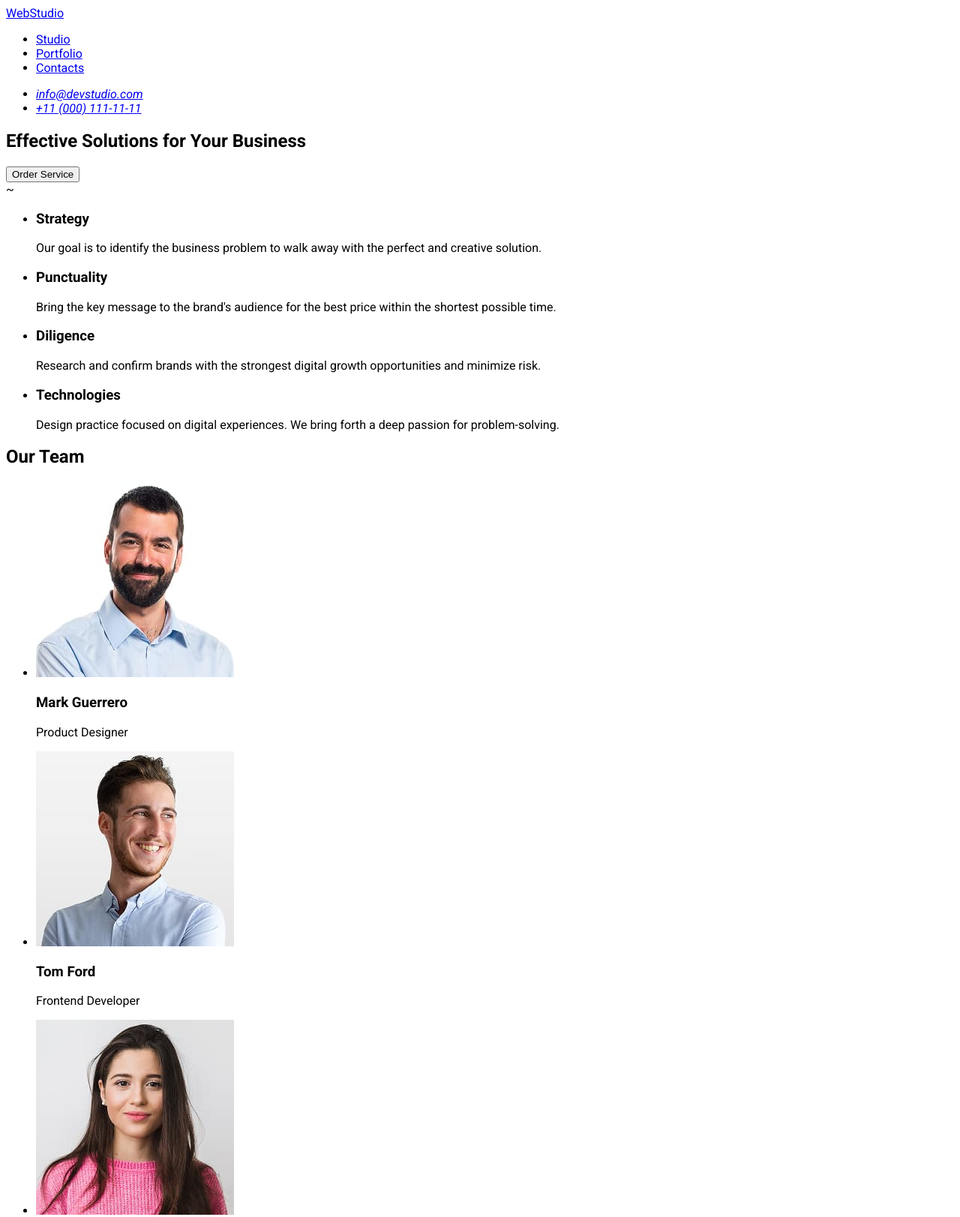
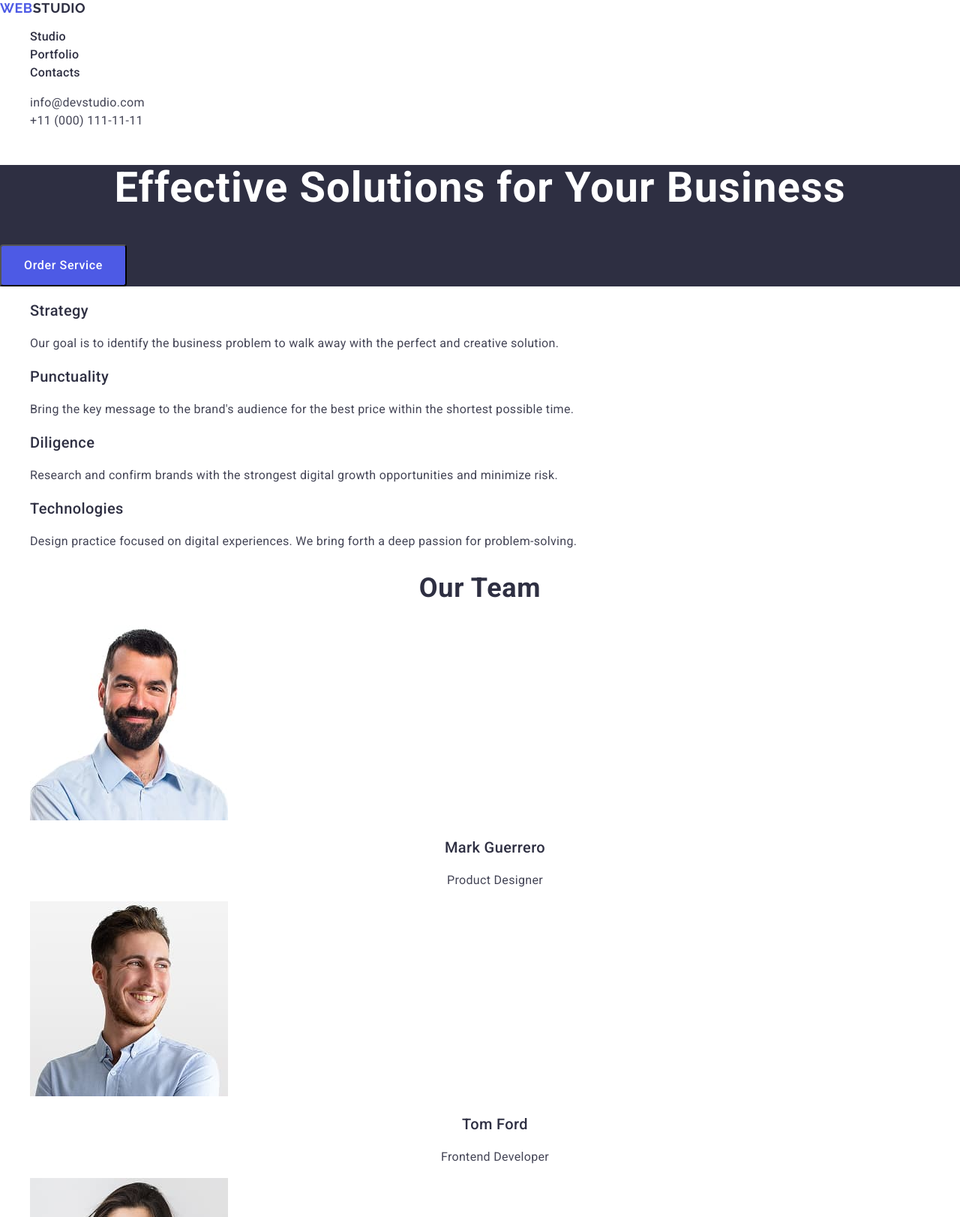
Before and after one commit to OleksandrDenysiuk95-hub/goit-markup-hw-02, a plain HTML site: page index.html in a window 1280 px wide. Shown: the top 1623 px of the page at 75% size. Drawn offline with nearby package versions, Linux system fonts and the light colour scheme.

Commit message:
add styles body

```diff
--- a/css/styles.css
+++ b/css/styles.css
@@ -1,4 +1,152 @@
 body {
-    font-family: "Roboto", sans-serif;
-  second-family: "Raleway", sans-serif;
+  font-family: "Roboto", sans-serif;
+  color: #434455;
+  background-color: #fff;
 }
+
+ul,
+ol {
+  list-style-type: none;
+}
+
+a {
+  text-decoration: none;
+}
+
+.logo {
+  font-family: "Raleway", sans-serif;
+  font-weight: 700;
+  font-size: 18px;
+  line-height: 1.17;
+  letter-spacing: 0.03em;
+  text-transform: uppercase;
+  color: #4d5ae5;
+}
+
+.header-logo .logo-part {
+  color: #2e2f42;
+}
+
+.nav-link {
+  font-weight: 500;
+  font-size: 16px;
+  line-height: 1.5;
+  letter-spacing: 0.02em;
+  color: #2e2f42;
+}
+
+.contacts {
+  font-style: normal;
+}
+
+.contacts-link {
+  font-size: 16px;
+  line-height: 1.5;
+  letter-spacing: 0.02em;
+  color: #434455;
+}
+
+.nav-link:hover,
+.nav-link:focus,
+.contacts-link:hover,
+.contacts-link:focus {
+  color: #404bbf;
+}
+
+.main-hero {
+  background-color: #2e2f42;
+}
+
+.hero-title {
+  font-weight: 700;
+  font-size: 56px;
+  line-height: 1.07143;
+  letter-spacing: 0.02em;
+  text-align: center;
+  color: #fff;
+}
+
+.order-service-btn {
+  font-weight: 500;
+  font-size: 16px;
+  line-height: 1.5;
+  letter-spacing: 0.04em;
+  color: #fff;
+  border-radius: 4px;
+  width: 169px;
+  height: 56px;
+  background-color: #4d5ae5;
+}
+
+.order-service-btn:hover,
+.order-service-btn:focus {
+  background-color: #404bbf;
+}
+
+.main-headlines {
+  font-weight: 700;
+  font-size: 36px;
+  line-height: 1.11111;
+  letter-spacing: 0.02em;
+  text-align: center;
+  color: #2e2f42;
+}
+
+.advantages-title {
+  font-weight: 500;
+  font-size: 20px;
+  line-height: 1.2;
+  letter-spacing: 0.02em;
+  color: #2e2f42;
+}
+
+.advantages-descr {
+  font-size: 16px;
+  line-height: 1.5;
+  letter-spacing: 0.02em;
+}
+
+.team-title {
+  font-weight: 500;
+  font-size: 20px;
+  line-height: 1.2;
+  letter-spacing: 0.02em;
+  text-align: center;
+  color: #2e2f42;
+}
+
+.team-descr {
+  font-size: 16px;
+  line-height: 1.5;
+  letter-spacing: 0.02em;
+  text-align: center;
+}
+
+.portfolio-title {
+  font-weight: 500;
+  font-size: 20px;
+  line-height: 1.2;
+  letter-spacing: 0.02em;
+  color: #2e2f42;
+}
+
+.portfolio-descr {
+  font-size: 16px;
+  line-height: 1.5;
+  letter-spacing: 0.02em;
+}
+
+.page-footer {
+  background-color: #2e2f42;
+}
+
+.footer-logo .logo-part {
+  color: #f4f4fd;
+}
+
+.footer-text {
+  font-size: 16px;
+  line-height: 1.5;
+  letter-spacing: 0.02em;
+  color: #f4f4fd;
+}
--- a/index.html
+++ b/index.html
@@ -4,174 +4,204 @@
     <meta charset="UTF-8" />
     <meta name="viewport" content="width=device-width, initial-scale=1.0" />
     <title>WebStudio</title>
-    <link rel="stylesheet" href="./css/styles.css">
-    <link rel="preconnect" href="https://fonts.googleapis.com">
-<link rel="preconnect" href="https://fonts.gstatic.com" crossorigin>
-<link href="https://fonts.googleapis.com/css2?family=Raleway:ital,wght@0,100..900;1,100..900&family=Roboto:ital,wght@0,100..900;1,100..900&display=swap" rel="stylesheet">
+    <link
+      rel="stylesheet"
+      href="https://cdnjs.cloudflare.com/ajax/libs/modern-normalize/3.0.1/modern-normalize.min.css"
+      integrity="sha512-q6WgHqiHlKyOqslT/lgBgodhd03Wp4BEqKeW6nNtlOY4quzyG3VoQKFrieaCeSnuVseNKRGpGeDU3qPmabCANg=="
+      crossorigin="anonymous"
+      referrerpolicy="no-referrer"
+    />
+    <link rel="preconnect" href="https://fonts.googleapis.com" />
+    <link rel="preconnect" href="https://fonts.gstatic.com" crossorigin />
+    <link
+      href="https://fonts.googleapis.com/css2?family=Raleway:wght@700&family=Roboto:wght@100..900&display=swap"
+      rel="stylesheet"
+    />
+    <link rel="stylesheet" href="./css/styles.css" />
   </head>
   <body>
-    <header>
-      <nav>
-        <a href="./index.html">WebStudio</a>
-        <ul>
-          <li><a href="#">Studio</a></li>
-          <li><a href="#">Portfolio</a></li>
-          <li><a href="#">Contacts</a></li>
+    <header class="page-header">
+      <nav class="header-nav">
+        <a class="logo header-logo" href="./index.html"
+          >Web<span class="logo-part">Studio</span></a
+        >
+        <ul class="nav-list">
+          <li class="nav-item">
+            <a class="nav-link" href="./index.html">Studio</a>
+          </li>
+          <li class="nav-item"><a class="nav-link" href="#">Portfolio</a></li>
+          <li class="nav-item"><a class="nav-link" href="#">Contacts</a></li>
         </ul>
       </nav>
-      <address>
-        <ul>
-          <li><a href="mailto:info@devstudio.com">info@devstudio.com</a></li>
-          <li><a href="tel:+110001111111">+11 (000) 111-11-11</a></li>
+      <address class="contacts">
+        <ul class="contacts-list">
+          <li class="contacts-item">
+            <a class="contacts-link" href="mailto:info@devstudio.com"
+              >info@devstudio.com</a
+            >
+          </li>
+          <li class="contacts-item">
+            <a class="contacts-link" href="tel:+110001111111"
+              >+11 (000) 111-11-11</a
+            >
+          </li>
         </ul>
       </address>
     </header>
-    <main>
-      <section>
-        <h1>Effective Solutions for Your Business</h1>
-        <button type="button">Order Service</button>
-      </section>~
-      <section>
-        <h2 hidden>Our advantages</h2>
-        <ul>
-          <li>
-            <h3>Strategy</h3>
-            <p>
+    <main class="page-main">
+      <section class="main-hero">
+        <h1 class="hero-title">Effective Solutions for Your Business</h1>
+        <button class="order-service-btn" type="button">Order Service</button>
+      </section>
+      <section class="main-advantages">
+        <h2 class="main-headlines" hidden>Our advantages</h2>
+        <ul class="advantages-list">
+          <li class="advantages-item">
+            <h3 class="advantages-title">Strategy</h3>
+            <p class="advantages-descr">
               Our goal is to identify the business problem to walk away with the
               perfect and creative solution.
             </p>
           </li>
-          <li>
-            <h3>Punctuality</h3>
-            <p>
+          <li class="advantages-item">
+            <h3 class="advantages-title">Punctuality</h3>
+            <p class="advantages-descr">
               Bring the key message to the brand's audience for the best price
               within the shortest possible time.
             </p>
           </li>
-          <li>
-            <h3>Diligence</h3>
-            <p>
+          <li class="advantages-item">
+            <h3 class="advantages-title">Diligence</h3>
+            <p class="advantages-descr">
               Research and confirm brands with the strongest digital growth
               opportunities and minimize risk.
             </p>
           </li>
-          <li>
-            <h3>Technologies</h3>
-            <p>
+          <li class="advantages-item">
+            <h3 class="advantages-title">Technologies</h3>
+            <p class="advantages-descr">
               Design practice focused on digital experiences. We bring forth a
               deep passion for problem-solving.
             </p>
           </li>
         </ul>
       </section>
-      <section>
-        <h2>Our Team</h2>
-        <ul>
-          <li>
+      <section class="main-team">
+        <h2 class="main-headlines">Our Team</h2>
+        <ul class="team-list">
+          <li class="team-item">
             <img
               src="./images/mark.jpg"
               alt="Mark Guerrero"
               width="264"
               height="260"
             />
-            <h3>Mark Guerrero</h3>
-            <p>Product Designer</p>
+            <h3 class="team-title">Mark Guerrero</h3>
+            <p class="team-descr">Product Designer</p>
           </li>
-          <li>
+          <li class="team-item">
             <img
               src="./images/tom.jpg"
               alt="Tom Ford"
               width="264"
               height="260"
             />
-            <h3>Tom Ford</h3>
-            <p>Frontend Developer</p>
+            <h3 class="team-title">Tom Ford</h3>
+            <p class="team-descr">Frontend Developer</p>
           </li>
-          <li>
+          <li class="team-item">
             <img
               src="./images/camila.jpg"
               alt="Camila Garcia"
               width="264"
               height="260"
             />
-            <h3>Camila Garcia</h3>
-            <p>Marketing</p>
+            <h3 class="team-title">Camila Garcia</h3>
+            <p class="team-descr">Marketing</p>
           </li>
-          <li>
+          <li class="team-item">
             <img
               src="./images/daniel.jpg"
               alt="Daniel Wilson"
               width="264"
               height="260"
             />
-            <h3>Daniel Wilson</h3>
-            <p>UI Designer</p>
+            <h3 class="team-title">Daniel Wilson</h3>
+            <p class="team-descr">UI Designer</p>
           </li>
         </ul>
       </section>
-      <section>
-        <h2>Our Portfolio</h2>
-        <ul>
-          <li>
-            <img src="./images/banking app.jpg"
+      <section class="main-portfolio">
+        <h2 class="main-headlines">Our Portfolio</h2>
+        <ul class="portfolio-list">
+          <li class="portfolio-item">
+            <img
+              src="./images/banking app.jpg"
               alt="Banking App"
               width="360"
               height="300"
-             >
-             <h3>Banking App</h3>
-             <p>App</p>
+            />
+            <h3 class="portfolio-title">Banking App</h3>
+            <p class="portfolio-descr">App</p>
           </li>
-          <li>
-            <img src="./images/payment.jpg"
+          <li class="portfolio-item">
+            <img
+              src="./images/payment.jpg"
               alt="Cashless Payment"
               width="360"
               height="300"
-             >
-             <h3>Cashless Payment</h3>
-             <p>Marketing</p>
+            />
+            <h3 class="portfolio-title">Cashless Payment</h3>
+            <p class="portfolio-descr">Marketing</p>
           </li>
-          <li>
-            <img src="./images/medetation app.jpg"
+          <li class="portfolio-item">
+            <img
+              src="./images/medetation app.jpg"
               alt="Meditation App"
               width="360"
               height="300"
-             >
-             <h3>Meditation App</h3>
-             <p>App</p>
+            />
+            <h3 class="portfolio-title">Meditation App</h3>
+            <p class="portfolio-descr">App</p>
           </li>
-          <li>
-            <img src="./images/taxi service.jpg"
+          <li class="portfolio-item">
+            <img
+              src="./images/taxi service.jpg"
               alt="Taxi Service"
               width="360"
               height="300"
-             >
-             <h3>Taxi Service</h3>
-             <p>Marketing</p>
+            />
+            <h3 class="portfolio-title">Taxi Service</h3>
+            <p class="portfolio-descr">Marketing</p>
           </li>
-          <li>
-            <img src="./images/screen illustrations.jpg"
+          <li class="portfolio-item">
+            <img
+              src="./images/screen illustrations.jpg"
               alt="Screen Illustrations"
               width="360"
               height="300"
-             >
-             <h3>Screen Illustrations</h3>
-             <p>Design</p>
+            />
+            <h3 class="portfolio-title">Screen Illustrations</h3>
+            <p class="portfolio-descr">Design</p>
           </li>
-          <li>
-            <img src="./images/online courses.jpg"
+          <li class="portfolio-item">
+            <img
+              src="./images/online courses.jpg"
               alt="Online Courses"
               width="360"
               height="300"
-             >
-             <h3>Online Courses</h3>
-             <p>Marketing</p>
+            />
+            <h3 class="portfolio-title">Online Courses</h3>
+            <p class="portfolio-descr">Marketing</p>
           </li>
         </ul>
       </section>
     </main>
-    <footer>
-      <a href="./index.html">WebStudio</a>
-      <p>
+    <footer class="page-footer">
+      <a class="logo footer-logo" href="./index.html"
+        >Web<span class="logo-part">Studio</span></a
+      >
+      <p class="footer-text">
         Increase the flow of customers and sales for your business with digital
         marketing & growth solutions.
       </p>
```
Lines whose indentation alone changed are shown as unchanged.
